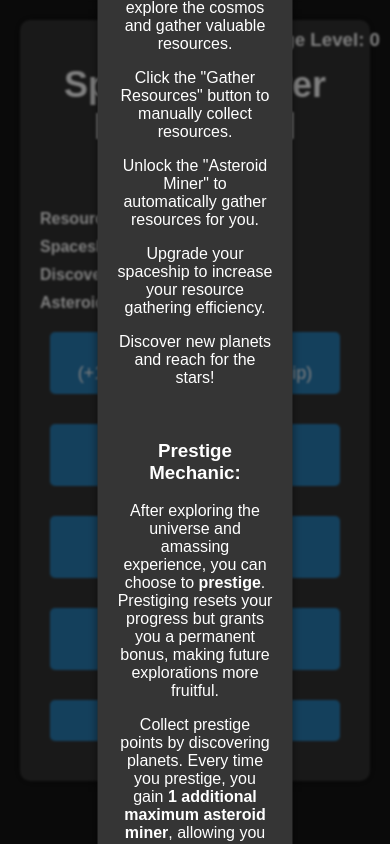
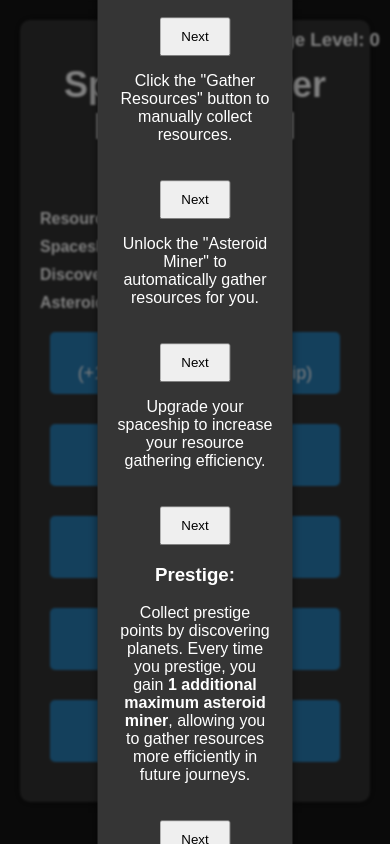
Before and after one commit to appelmoesgg/AstroQuest, a plain HTML site: page index.html in a window 390 px wide. Drawn offline with Linux system fonts and the light colour scheme.

Commit message:
Update index.html for mobile

```diff
--- a/index.html
+++ b/index.html
@@ -2,7 +2,7 @@
 <html lang="en">
 <head>
   <meta charset="UTF-8">
-  <meta name="viewport" content="width=device-width, initial-scale=1.0">
+  <meta name="viewport" content="width=device-width, initial-scale=1.0, maximum-scale=1.0, user-scalable=0">
   <title>Space Explorer Incremental Game</title>
   <link rel="stylesheet" href="style.css">
 </head>
@@ -17,6 +17,7 @@
       <div class="resource-label">Resources:</div>
       <div class="resource-count" id="resourceCount">0</div>
     </div>
+
     <div class="resource-bar">
       <div class="resource-section">
         <div class="resource-label">Spaceship Level:</div>
@@ -31,11 +32,6 @@
         <div class="resource-count" id="autoGathererCount">0</div>
       </div>
     </div>
-<!----  <div class="resource-section">
-      <div class="resource-label">Prestige level:</div>
-      <div class="resource-count" id="prestigeLevel">0</div>
-    </div>
-  </div>-->
 
     <div id="controls">
       <div class="game-section">
@@ -51,11 +47,12 @@
         <button id="buyAutoGathererButton" onclick="buyAutoGatherer()">Buy Asteroid Miner<br>(Cost: <span id="autoGathererCost">10</span> resources)</button>
       </div>
       <div class="game-section">
-        <button onclick="prestige()">Prestige</button>
-      </div>
+        <button id="prestige" onclick="prestige()">Prestige<br>(Cost: have 5 planets)</button>
       </div>
     </div>
 
+
+  </div>
   <div id="popup" class="popup">
     <div class="popup-content">
       <p id="popupText"></p>
@@ -64,20 +61,34 @@
 
   <div id="welcome-popup-overlay" class="welcome-popup-overlay">
     <div id="welcome-popup" class="welcome-popup">
+      <div class="welcome-popup-step">
         <h2>Welcome, Space Explorer!</h2>
         <p>Your mission is to explore the cosmos and gather valuable resources.</p>
+        <button onclick="nextWelcomePopupStep()">Next</button>
+      </div>
+      <div class="welcome-popup-step">
         <p>Click the "Gather Resources" button to manually collect resources.</p>
+        <button onclick="nextWelcomePopupStep()">Next</button>
+      </div>
+      <div class="welcome-popup-step">
         <p>Unlock the "Asteroid Miner" to automatically gather resources for you.</p>
+        <button onclick="nextWelcomePopupStep()">Next</button>
+      </div>
+      <div class="welcome-popup-step">
         <p>Upgrade your spaceship to increase your resource gathering efficiency.</p>
-      <p>Discover new planets and reach for the stars!</p>
-      <br>
-      <h3>Prestige Mechanic:</h3>
-      <p>After exploring the universe and amassing experience, you can choose to <strong>prestige</strong>. Prestiging resets your progress but grants you a permanent bonus, making future explorations more fruitful.</p>
+        <button onclick="nextWelcomePopupStep()">Next</button>
+      </div>
+      <div class="welcome-popup-step">
+        <h3>Prestige:</h3>
         <p>Collect prestige points by discovering planets. Every time you prestige, you gain <strong>1 additional maximum asteroid miner</strong>, allowing you to gather resources more efficiently in future journeys.</p>
+        <button onclick="nextWelcomePopupStep()">Next</button>
+      </div>
+      <div class="welcome-popup-step">
+        <h3>Discover new planets and reach for the stars!</h3>
         <button onclick="closeWelcomePopup()">Begin Your Journey</button>
       </div>
     </div>
-
+  </div>
 
   <script src="script.js"></script>
 </body>
```
Lines whose indentation alone changed are shown as unchanged.
